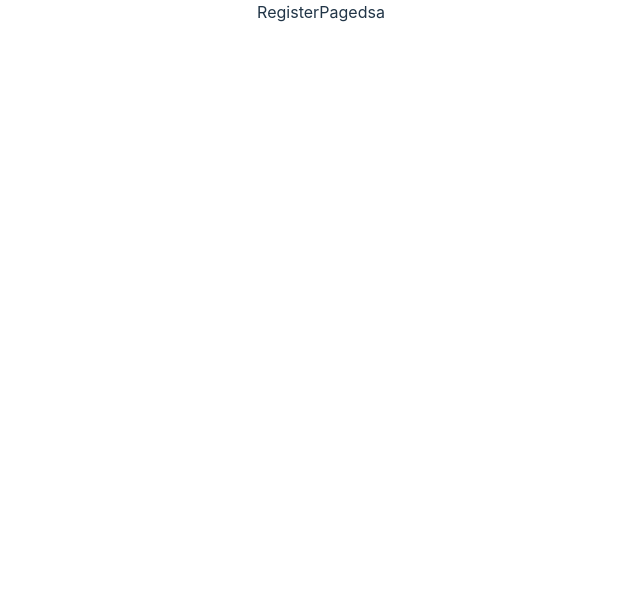
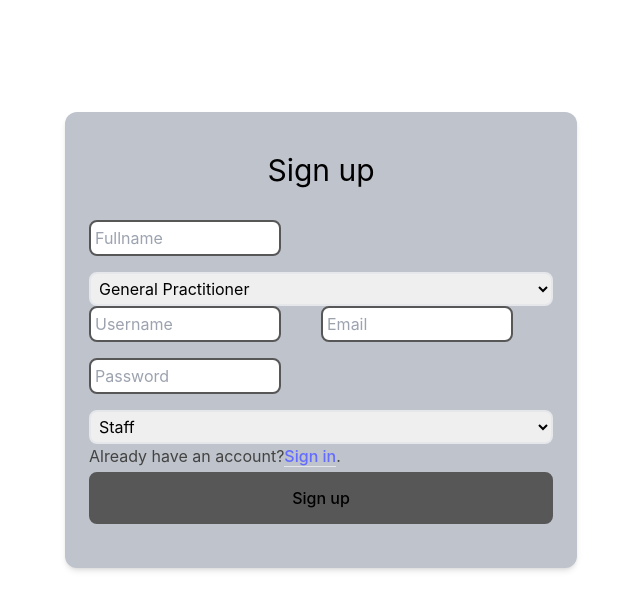
Before and after one commit to AlirezaHK91/Healthcare-Frontend, a React (Vite) app: page /register in a window 1280 px wide. Shown: the top 610 px of the page, without its empty margins (319-959 px from the left). Built offline with nearby package versions, Linux system fonts and the light colour scheme; no server answers.

Commit message:
Added register and login function to the branch

```diff
--- a/index.html
+++ b/index.html
@@ -1,4 +1,4 @@
-<!doctype html>
+<!DOCTYPE html>
 <html lang="en">
   <head>
     <meta charset="UTF-8" />
@@ -6,7 +6,13 @@
     <meta name="viewport" content="width=device-width, initial-scale=1.0" />
     <title>Vite + React</title>
   </head>
-  <body style="align-items: center; display: flex; flex-direction: column;">
+  <body
+    style="
+      align-items: center;
+      display: flex;
+      flex-direction: column;
+      background-color: white;
+    ">
     <div id="root"></div>
     <script type="module" src="/src/main.jsx"></script>
   </body>
--- a/package.json
+++ b/package.json
@@ -14,6 +14,7 @@
     "@emotion/styled": "11.11.0",
     "@mui/icons-material": "5.15.2",
     "@mui/material": "5.15.2",
+    "axios": "^1.6.5",
     "react": "^18.2.0",
     "react-dom": "^18.2.0",
     "react-router-dom": "^6.21.1"
--- a/src/App.jsx
+++ b/src/App.jsx
@@ -5,9 +5,11 @@ import LoginPage from "./pages/LoginPage";
 import HomePage from "./pages/HomePage";
 import Layout from "./pages/Layout";
 import PrivateRoutes from "./utils/PrivateRoutes";
+import { AuthProvider } from "./context/Authcontext";
 
 export default function App() {
   return (
+    <AuthProvider>
       <BrowserRouter>
         <Routes>
           <Route path="/register" element={<RegisterPage />} />
@@ -23,5 +25,6 @@ export default function App() {
           </Route>
         </Routes>
       </BrowserRouter>
+    </AuthProvider>
   );
 }
--- /dev/null
+++ b/src/context/Authcontext.jsx
@@ -0,0 +1,60 @@
+import { createContext, useEffect, useReducer } from "react";
+import axios from "axios";
+
+const initialState = {
+  user: null,
+};
+
+const rootReducer = (state, action) => {
+  switch (action.type) {
+    case "LOGIN":
+      return { ...state, user: action.payload };
+    case "LOGOUT":
+      return { ...state, user: null };
+    default:
+      return state;
+  }
+};
+
+const AuthContext = createContext();
+
+const AuthProvider = ({ children }) => {
+  const [state, dispatch] = useReducer(rootReducer, initialState);
+
+  useEffect(() => {
+    dispatch({
+      type: "LOGIN",
+      payload: JSON.parse(window.localStorage.getItem("user")),
+    });
+  }, []);
+
+  const logout = async () => {
+    try {
+      const apiUrl = import.meta.env.VITE_API_URL;
+      const response = await axios.post(`${apiUrl}/api/auth/logout`);
+
+      const cookies = response.headers["set-cookie"];
+      if (cookies) {
+        cookies.forEach((cookie) => {
+          document.cookie = cookie;
+        });
+      }
+
+      dispatch({
+        type: "LOGOUT",
+      });
+
+      window.localStorage.removeItem("user");
+    } catch (error) {
+      console.error("Error during logout:", error.message);
+    }
+  };
+
+  return (
+    <AuthContext.Provider value={{ state, dispatch, logout }}>
+      {children}
+    </AuthContext.Provider>
+  );
+};
+
+export { AuthContext, AuthProvider };
--- a/src/pages/LoginPage.jsx
+++ b/src/pages/LoginPage.jsx
@@ -1,7 +1,103 @@
 import React from "react";
+import axios from "axios";
+import { useState, useContext } from "react";
+import { AuthContext } from "../context/Authcontext";
+import { useNavigate } from "react-router-dom";
+const apiUrl = import.meta.env.VITE_API_URL;
 
 function LoginPage() {
-  return <div>LoginPage</div>;
+  const [username, setUsername] = useState("");
+  const [password, setPassword] = useState("");
+  const [error, setError] = useState("");
+  const [successMessage, setSuccessMessage] = useState("");
+
+  const navigate = useNavigate();
+
+  const {
+    state: { user },
+    dispatch,
+  } = useContext(AuthContext);
+
+  const handleSubmit = async (e) => {
+    e.preventDefault();
+    setError("");
+    setSuccessMessage("");
+
+    if (!username || !password) {
+      setError("Fill in your username and password!");
+      return;
+    }
+    try {
+      const { data } = await axios.post(
+        `${apiUrl}/api/auth/signin`,
+        {
+          username,
+          password,
+        },
+        { withCredentials: true }
+      );
+
+      dispatch({
+        type: "LOGIN",
+        payload: data,
+      });
+
+      window.localStorage.setItem("user", JSON.stringify(data));
+      const userId = data.id;
+      console.log("User logged in with ID:", userId);
+      setSuccessMessage("Login successful!");
+      setTimeout(() => {
+        navigate("/");
+      }, 3000);
+    } catch (error) {
+      console.log("Error from react:", error.message);
+      setError("Invalid credentials. Please try again.");
+    }
+  };
+
+  return (
+    <form onSubmit={handleSubmit}>
+      <div className="pt-28 h-full lg:pt-25 ">
+        <div className="container max-w-lg mx-auto flex-1 flex flex-col items-center justify-center lg_px-8">
+          <div className="bg-[#BFC3CC] px-6 py-10 rounded-xl shadow-md text-black w-full">
+            <h1 className="mb-8 text-3xl text-center">Sign in</h1>
+            <input
+              type="text"
+              name="username"
+              className="inline-block border-2 border-[#575757] w-48 p-1 rounded-lg mb-4 mr-10 lg:w-full"
+              placeholder="Username *"
+              value={username}
+              onChange={(e) => setUsername(e.target.value)}
+            />
+            <input
+              type="password"
+              name=""
+              className="inline-block border-2 border-[#575757] w-48 p-1 rounded-lg mb-4 mr-10 lg:w-full"
+              placeholder="Password"
+              value={password}
+              onChange={(e) => setPassword(e.target.value)}
+            />
+
+            <div className="text-[#434343] inset-x-16">
+              Don't have an account?
+              <a
+                className="no-underline border-b border-blue text-blue"
+                href="register">
+                Sign up
+              </a>
+              .
+            </div>
+
+            <button
+              type="submit"
+              className="w-full text-center py-3 border-2 border-[#575757] rounded-lg bg-[#575757] text-black hover:bg-green-dark focus:outline-none my-1">
+              Sign in
+            </button>
+          </div>
+        </div>
+      </div>
+    </form>
+  );
 }
 
 export default LoginPage;
--- a/src/pages/RegisterPage.jsx
+++ b/src/pages/RegisterPage.jsx
@@ -1,7 +1,144 @@
-import React from "react";
+import { useState } from "react";
+import axios from "axios";
+import { useNavigate } from "react-router-dom";
+
+const apiUrl = import.meta.env.VITE_API_URL;
 
 function RegisterPage() {
-  return <div>RegisterPagedsa</div>;
+  let navigate = useNavigate();
+
+  const [error, setError] = useState("");
+  const [successMessage, setSuccessMessage] = useState("");
+
+  const [register, setRegister] = useState({
+    fullName: "",
+    speciality: "",
+    username: "",
+    email: "",
+    roles: ["admin"],
+    password: "",
+  });
+
+  const { fullName, speciality, username, email, roles, password } = register;
+
+  const onInputChange = (e) => {
+    const { name, value } = e.target;
+
+    if (name === "roles") {
+      setRegister({ ...register, roles, roles: [value] });
+    }
+    if (name === "speciality") {
+      setRegister({ ...register, speciality: value });
+    } else {
+      setRegister({ ...register, [name]: value });
+    }
+  };
+
+  const onSubmit = async (e) => {
+    e.preventDefault();
+    setError("");
+    setSuccessMessage("");
+    if (!fullName || !speciality || !username || !email || !password) {
+      setError("Please fill in all required fields.");
+      return;
+    }
+    try {
+      console.log(register);
+      await axios.post(`${apiUrl}/api/auth/signup`, register);
+      setSuccessMessage("Registration successful!");
+      setTimeout(() => {
+        navigate("/loginpage");
+      }, 3000);
+    } catch (error) {
+      console.error("Error from react:", error.message);
+      setError("Registration failed. Please try again.");
+    }
+  };
+
+  return (
+    <form onSubmit={(e) => onSubmit(e)}>
+      <div className="pt-28 h-full lg:pt-25 ">
+        <div className="container max-w-lg mx-auto flex-1 flex flex-col items-center justify-center lg_px-8">
+          <div className="bg-[#BFC3CC] px-6 py-10 rounded-xl shadow-md text-black w-full">
+            <h1 className="mb-8 text-3xl text-center">Sign up</h1>
+
+            <input
+              type="text"
+              name="fullName"
+              placeholder="Fullname"
+              className="inline-block border-2 border-[#575757] w-48 p-1 rounded-lg mb-4 mr-10 lg:w-full"
+              value={fullName}
+              onChange={(e) => onInputChange(e)}
+            />
+            <select
+              name="speciality"
+              className="block  border-2 border-[#575757 w-full p-1 rounded-lg mb-4]"
+              value={speciality}
+              onChange={(e) => onInputChange(e)}>
+              <option value="GENERAL_PRACTITIONER">General Practitioner</option>
+              <option value="DISTRICT_NURSE">District Nurse</option>
+              <option value="PHYSIOTHERAPIST">Physiotherpaist</option>
+              <option value="CURATOR">Curator</option>
+              <option value="FOOT_THERAPIST">Foot Therapist</option>
+              <option value="MIDWIFE">Midwife</option>
+              <option value="PSYCHOLOGIST">Psychologist</option>
+              <option value="BVC_NURSE">Bvc Nurse</option>
+            </select>
+
+            <input
+              type="text"
+              name="username"
+              placeholder="Username"
+              className="inline-block border-2 border-[#575757] w-48 p-1 rounded-lg mb-4 mr-10 lg:w-full"
+              value={username}
+              onChange={(e) => onInputChange(e)}
+            />
+            <input
+              type="text"
+              name="email"
+              placeholder="Email"
+              className="inline-block border-2 border-[#575757] w-48 p-1 rounded-lg mb-4 mr-10 lg:w-full"
+              value={email}
+              onChange={(e) => onInputChange(e)}
+            />
+
+            <input
+              type="password"
+              name="password"
+              placeholder="Password"
+              className="inline-block border-2 border-[#575757] w-48 p-1 rounded-lg mb-4 mr-10 lg:w-full"
+              value={password}
+              onChange={(e) => onInputChange(e)}
+            />
+
+            <select
+              name="roles"
+              className="block  border-2 border-[#575757 w-full p-1 rounded-lg mb-4]"
+              value={roles}
+              onChange={(e) => onInputChange(e)}>
+              <option value="user">Patient</option>
+              <option value="admin">Staff</option>
+            </select>
+            <div className="text-[#434343] inset-x-16">
+              Already have an account?
+              <a
+                className="no-underline border-b border-blue text-blue"
+                href="loginpage">
+                Sign in
+              </a>
+              .
+            </div>
+
+            <button
+              type="submit"
+              className="w-full text-center py-3 border-2 border-[#575757] rounded-lg bg-[#575757] text-black hover:bg-green-dark focus:outline-none my-1">
+              Sign up
+            </button>
+          </div>
+        </div>
+      </div>
+    </form>
+  );
 }
 
 export default RegisterPage;
--- a/src/utils/PrivateRoutes.jsx
+++ b/src/utils/PrivateRoutes.jsx
@@ -1,9 +1,16 @@
-import { Navigate, Outlet } from "react-router-dom";
+import { Navigate } from "react-router-dom";
 
-const PrivateRoutes = () => {
-  let auth = { token: false };
+const PrivateRoute = ({ children }) => {
+  const user = JSON.parse(localStorage.getItem("user"));
+  if (!user) {
+    return <Navigate to="/loginpage" />;
+  }
 
-  return auth.token ? <Outlet /> : <Navigate to="/loginpage" />;
+  if (user.roles?.includes("ROLE_USER") || user.roles?.includes("ROLE_ADMIN")) {
+    return <>{children}</>;
+  } else {
+    return <Navigate to="/loginpage" />;
+  }
 };
 
-export default PrivateRoutes;
+export default PrivateRoute;
--- a/tailwind.config.js
+++ b/tailwind.config.js
@@ -3,6 +3,22 @@ export default {
   content: ["./index.html", "./src/**/*.{js,ts,jsx,tsx}"],
   theme: {
     extend: {},
+    screens: {
+      "2xl": { max: "1535px" },
+      // => @media (max-width: 1535px) { ... }
+
+      xl: { max: "1220px" },
+      // => @media (max-width: 1279px) { ... }
+
+      lg: { max: "900px" },
+      // => @media (max-width: 1023px) { ... }
+
+      md: { max: "767px" },
+      // => @media (max-width: 767px) { ... }
+
+      sm: { max: "639px" },
+      // => @media (max-width: 639px) { ... }
+    },
   },
   plugins: [],
 };
```
Lines whose indentation alone changed are shown as unchanged.
